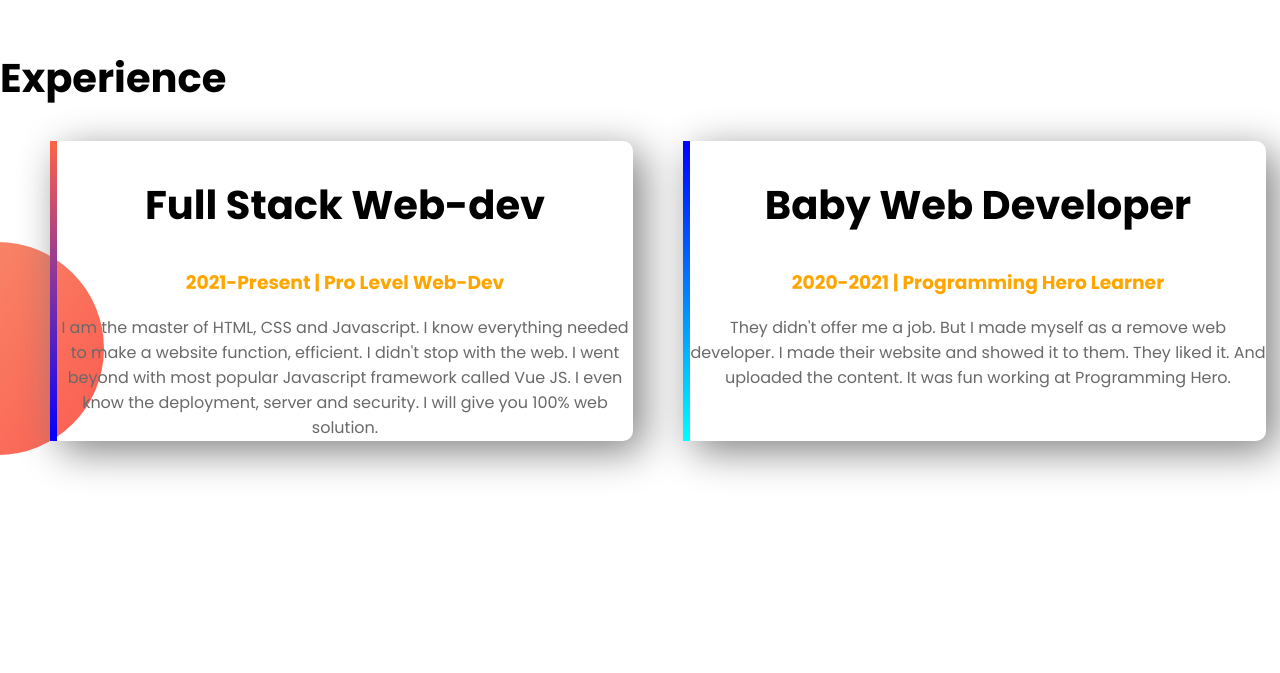
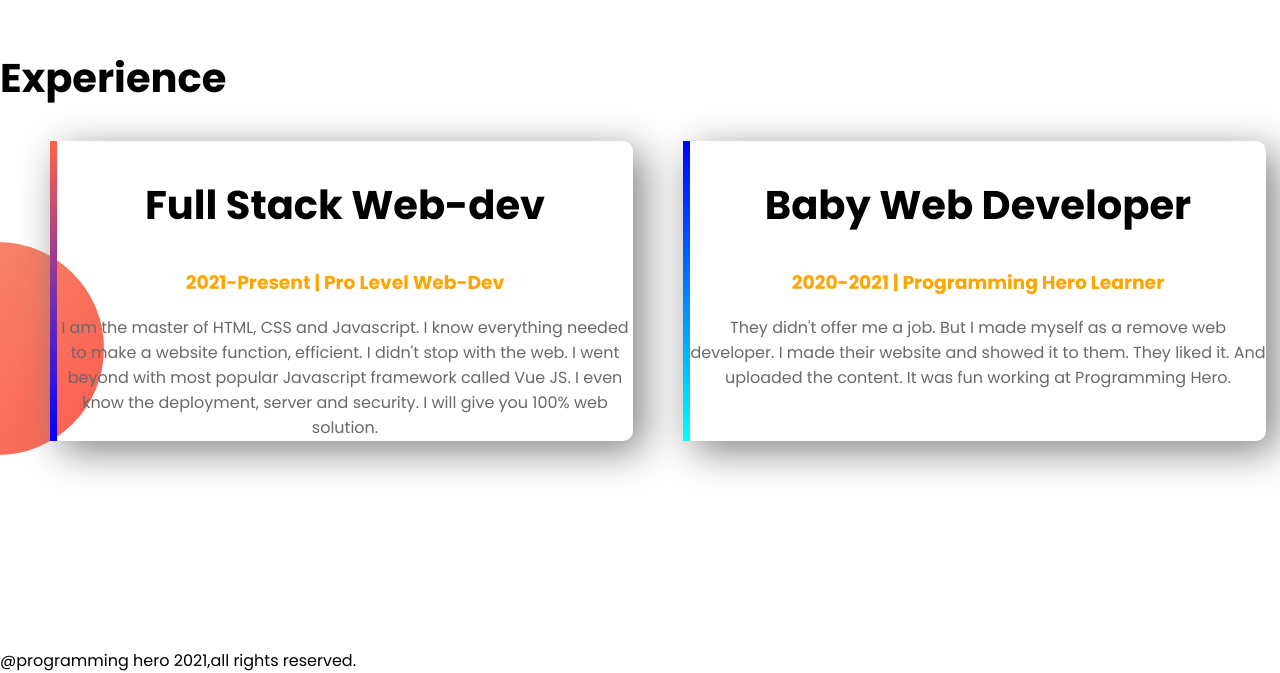
Before and after one commit to shoeb-akter/web-portfolio, a plain HTML site: page index.html in a window 1280 px wide. Shown: the part 1185-1858 px from the top of the page. Before the commit the page ends 1833 px from the top, so only its background shows below. Drawn offline with Linux system fonts and the light colour scheme.

Commit message:
added footer

```diff
--- a/index.html
+++ b/index.html
@@ -44,5 +44,8 @@
             <p>They didn't offer me a job. But I made myself as a remove web developer. I made their website and showed it to them. They liked it. And uploaded the content. It was fun working at Programming Hero.</p>
             </div>
             </section>
+            <footer>
+                @programming hero 2021,all rights reserved.
+            </footer>
 </body>
 </html>
```
